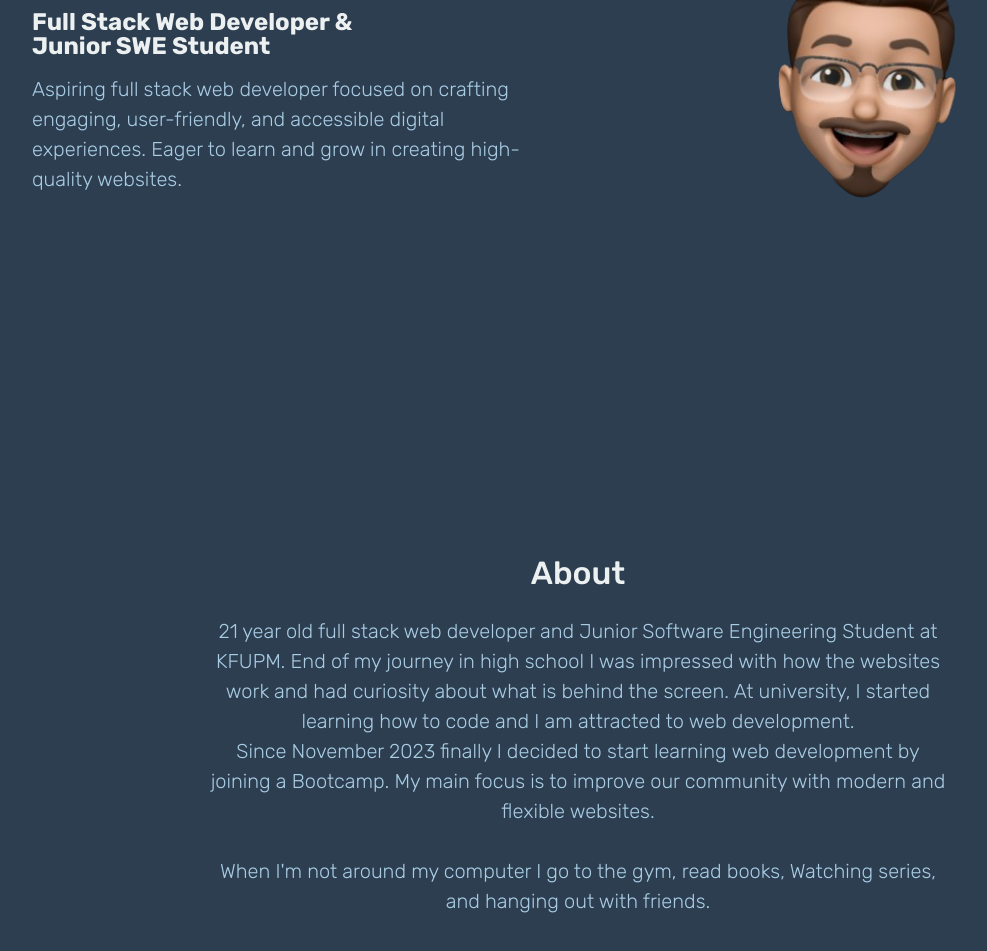
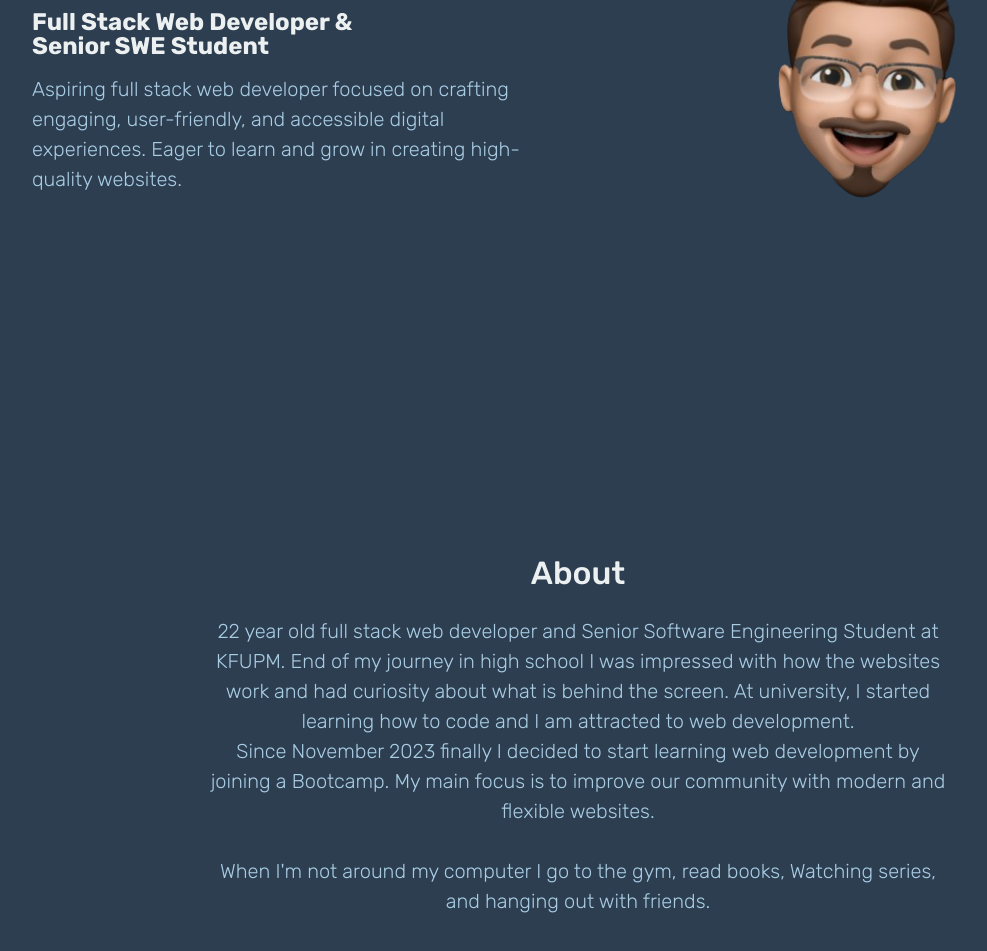
Before and after one commit to AbdullahM424/My-Portfolio, a plain HTML site: page index.html in a window 1280 px wide. Shown: the part 301-1252 px from the top of the page, without its empty margins (62-1049 px from the left). Drawn offline with nearby package versions, Linux system fonts and the light colour scheme.

Commit message:
Update the experiences and the bio

```diff
--- a/index.html
+++ b/index.html
@@ -22,7 +22,7 @@
         </div>
         <div class="col-lg-6">
           <h1 class="display-5 fw-bold lh-1 mb-3">Abdullah Almeshhen</h1>
-          <h4 class="display-7 fw-bold lh-1 mb-3">Full Stack Web Developer & <br> Junior SWE Student</h4>
+          <h4 class="display-7 fw-bold lh-1 mb-3">Full Stack Web Developer & <br> Senior SWE Student</h4>
           <p class="lead">Aspiring full stack web developer focused on crafting engaging, user-friendly, and accessible digital experiences.
             Eager to learn and grow in creating high-quality websites.</p>
         </div>
@@ -37,7 +37,7 @@
         <div class="container py-5">
           <h2 class="pb-3">About</h2>
           <p class="col-lg-8 mx-auto lead">
-            21 year old full stack web developer and Junior Software Engineering Student at KFUPM. End of my journey in high school I was impressed
+            22 year old full stack web developer and Senior Software Engineering Student at KFUPM. End of my journey in high school I was impressed
             with how the websites work and had curiosity about what is behind the screen. At university, I started learning how to code and
             I am attracted to web development. <br> Since November 2023 finally I decided to start learning web development by joining a Bootcamp.
             My main focus is to improve our community with modern and flexible websites. <br> <br> When I'm not around my computer I go to the gym, read books,
```
